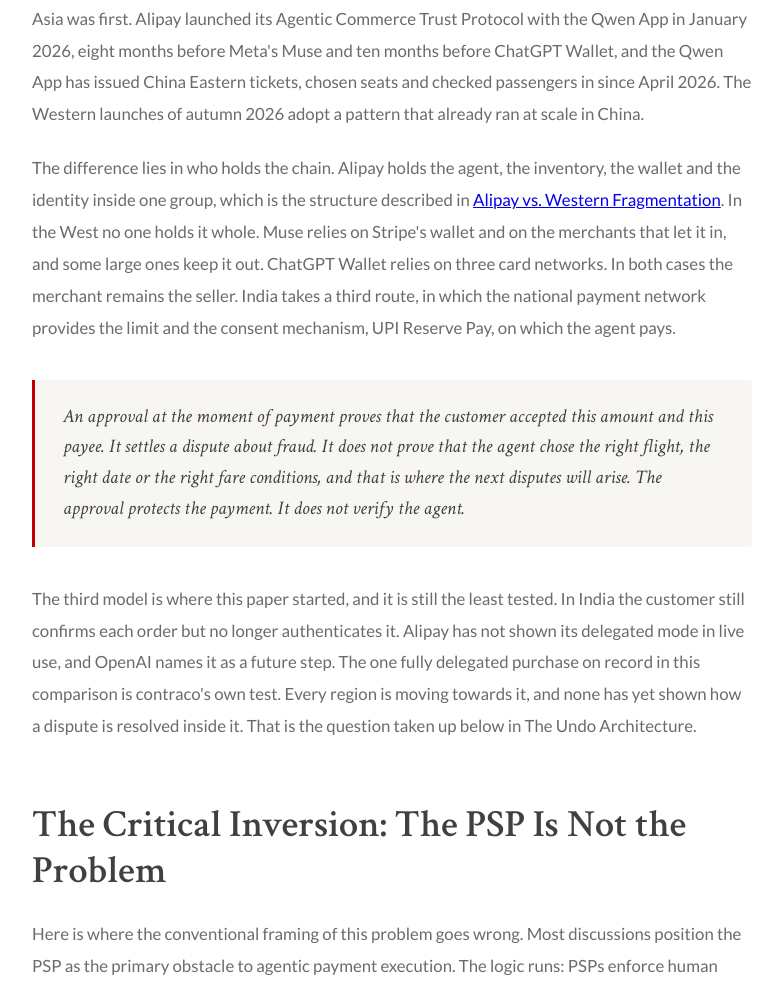
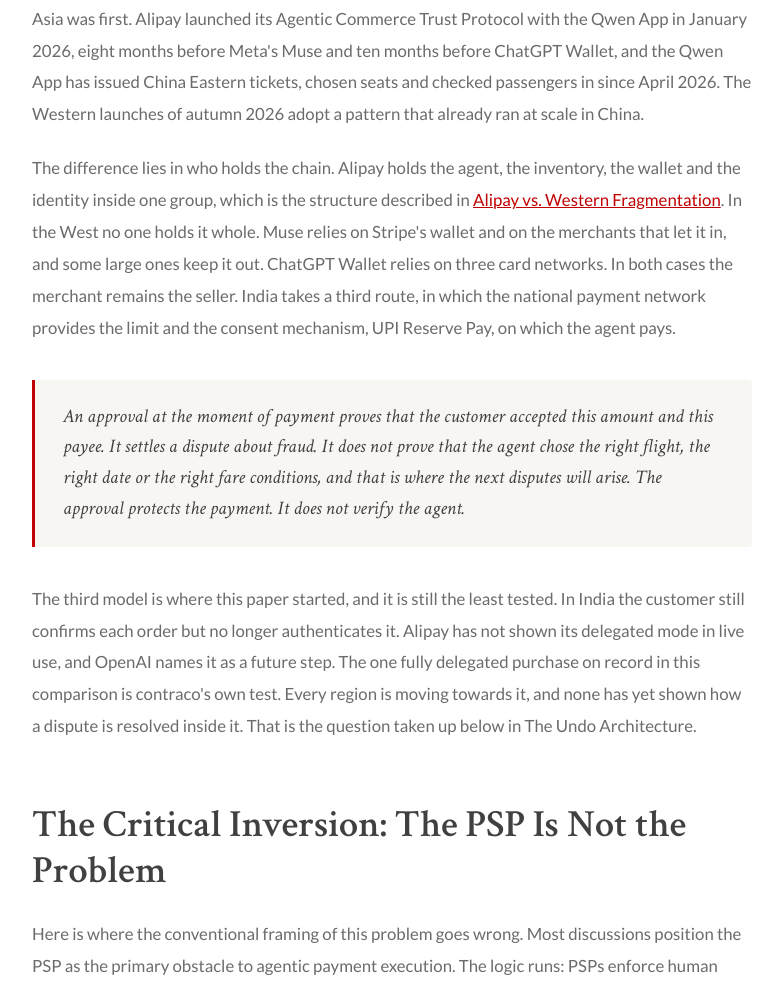
Before and after one commit to contraco/contraco-agentic, a plain HTML site: page how-agents-pay.html in a window 1280 px wide. Shown: the part 4924-5913 px from the top of the page, without its empty margins (48-830 px from the left). Drawn offline with Linux system fonts and the light colour scheme.

Commit message:
how-agents-pay: brand colour on west-vs-east body link (2026-11-14)
Co-Authored-By: Claude Sonnet 5.5 <noreply@anthropic.com>
Claude-Session: https://claude.ai/code/session_01CwF2yPN4uYFsFcMWN99U4E

```diff
--- a/how-agents-pay.html
+++ b/how-agents-pay.html
@@ -958,7 +958,7 @@
 
                         <p>Asia was first. Alipay launched its Agentic Commerce Trust Protocol with the Qwen App in January 2026, eight months before Meta's Muse and ten months before ChatGPT Wallet, and the Qwen App has issued China Eastern tickets, chosen seats and checked passengers in since April 2026. The Western launches of autumn 2026 adopt a pattern that already ran at scale in China.</p>
 
-                        <p>The difference lies in who holds the chain. Alipay holds the agent, the inventory, the wallet and the identity inside one group, which is the structure described in <a href="https://agentic.contraco.net/west-vs-east.html">Alipay vs. Western Fragmentation</a>. In the West no one holds it whole. Muse relies on Stripe's wallet and on the merchants that let it in, and some large ones keep it out. ChatGPT Wallet relies on three card networks. In both cases the merchant remains the seller. India takes a third route, in which the national payment network provides the limit and the consent mechanism, UPI Reserve Pay, on which the agent pays.</p>
+                        <p>The difference lies in who holds the chain. Alipay holds the agent, the inventory, the wallet and the identity inside one group, which is the structure described in <a href="https://agentic.contraco.net/west-vs-east.html" style="color: var(--primary-red); font-weight: 500;">Alipay vs. Western Fragmentation</a>. In the West no one holds it whole. Muse relies on Stripe's wallet and on the merchants that let it in, and some large ones keep it out. ChatGPT Wallet relies on three card networks. In both cases the merchant remains the seller. India takes a third route, in which the national payment network provides the limit and the consent mechanism, UPI Reserve Pay, on which the agent pays.</p>
 
                         <div class="callout">
                             <p>An approval at the moment of payment proves that the customer accepted this amount and this payee. It settles a dispute about fraud. It does not prove that the agent chose the right flight, the right date or the right fare conditions, and that is where the next disputes will arise. The approval protects the payment. It does not verify the agent.</p>
```
